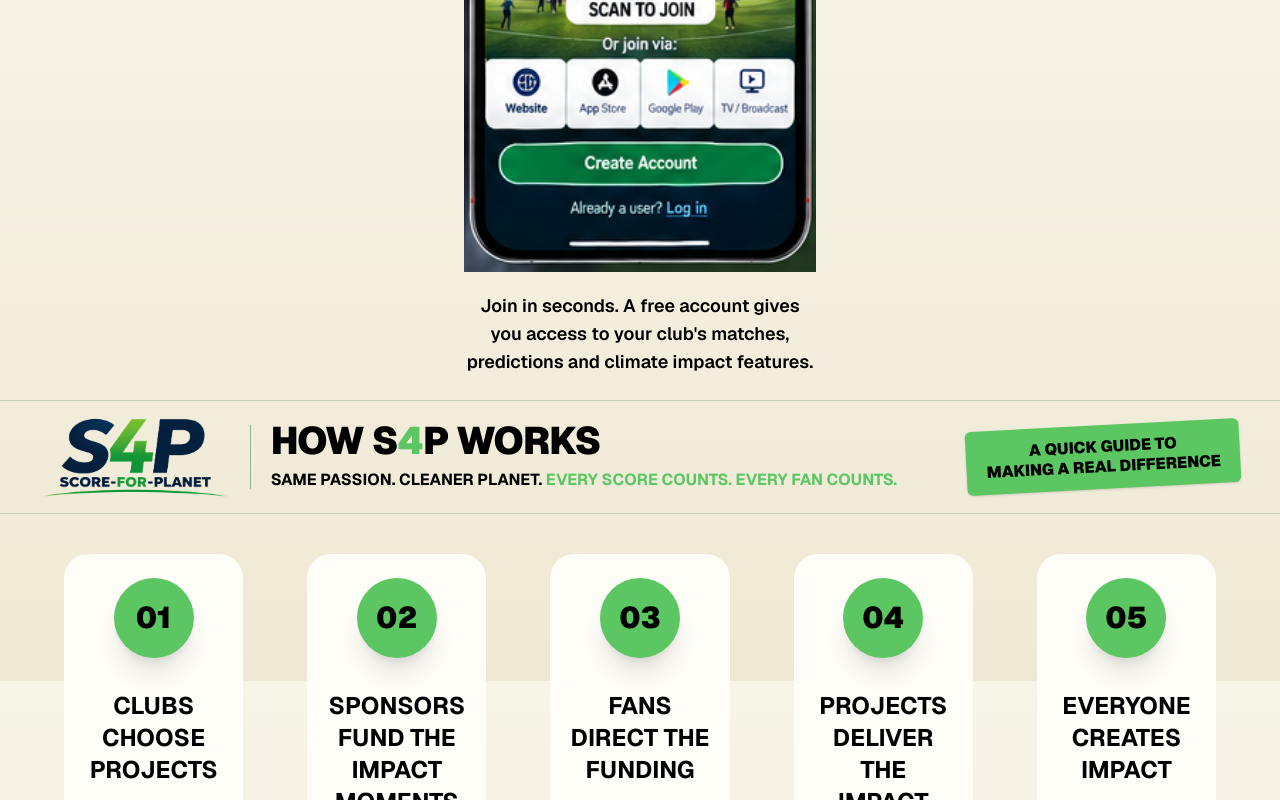
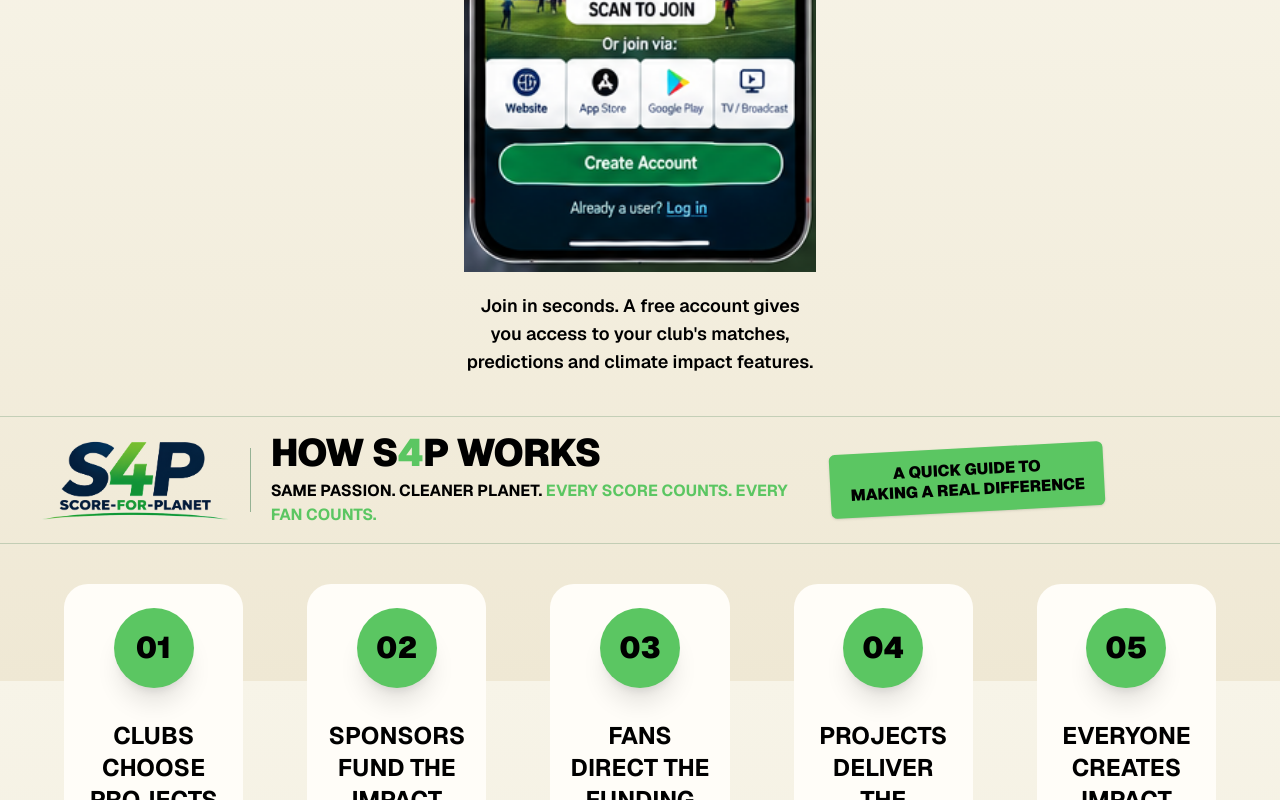
Before and after one commit to GOSTECH21/S4C-platform, a Next.js app: page / in a window 1280 px wide. Shown: the part 919-1719 px from the top of the page. Built offline with nearby package versions, Linux system fonts and the light colour scheme.

Commit message:
Keep Login tabs off the How S4P Works badge.
Give the strip right-hand space on wide screens and extra room under the Access & Join phone for the Join in seconds line.

Co-authored-by: GOSTECH21 <GOSTECH21@users.noreply.github.com>

```diff
--- a/app/components/home/HomeFrontPage.tsx
+++ b/app/components/home/HomeFrontPage.tsx
@@ -84,7 +84,7 @@ export default function HomeFrontPage() {
 
         <section
           id={ACCESS_JOIN_ID}
-          className="scroll-mt-24 px-5 pb-6 pt-2 md:px-10"
+          className="scroll-mt-24 px-5 pb-10 pt-2 md:px-10"
         >
           <div className="relative mx-auto w-full max-w-[22rem]">
             <Image
--- a/app/components/home/HowItWorks.tsx
+++ b/app/components/home/HowItWorks.tsx
@@ -43,7 +43,7 @@ export default function HowItWorks() {
   return (
     <section id="how-s4p-works" className="pb-8 md:pb-12">
       <div className="border-y border-emerald-400/20">
-        <div className="mx-auto flex max-w-[1600px] flex-col gap-5 px-5 py-5 md:px-10 xl:flex-row xl:items-center xl:justify-between xl:gap-8 xl:py-4">
+        <div className="mx-auto flex max-w-[1600px] flex-col gap-5 px-5 py-5 md:px-10 xl:flex-row xl:items-center xl:justify-between xl:gap-8 xl:py-4 xl:pr-44">
           <div className="flex min-w-0 flex-col items-start gap-4 sm:flex-row sm:items-center sm:gap-5">
             <Image
               src="/images/home/s4p-lockup.png"
```
